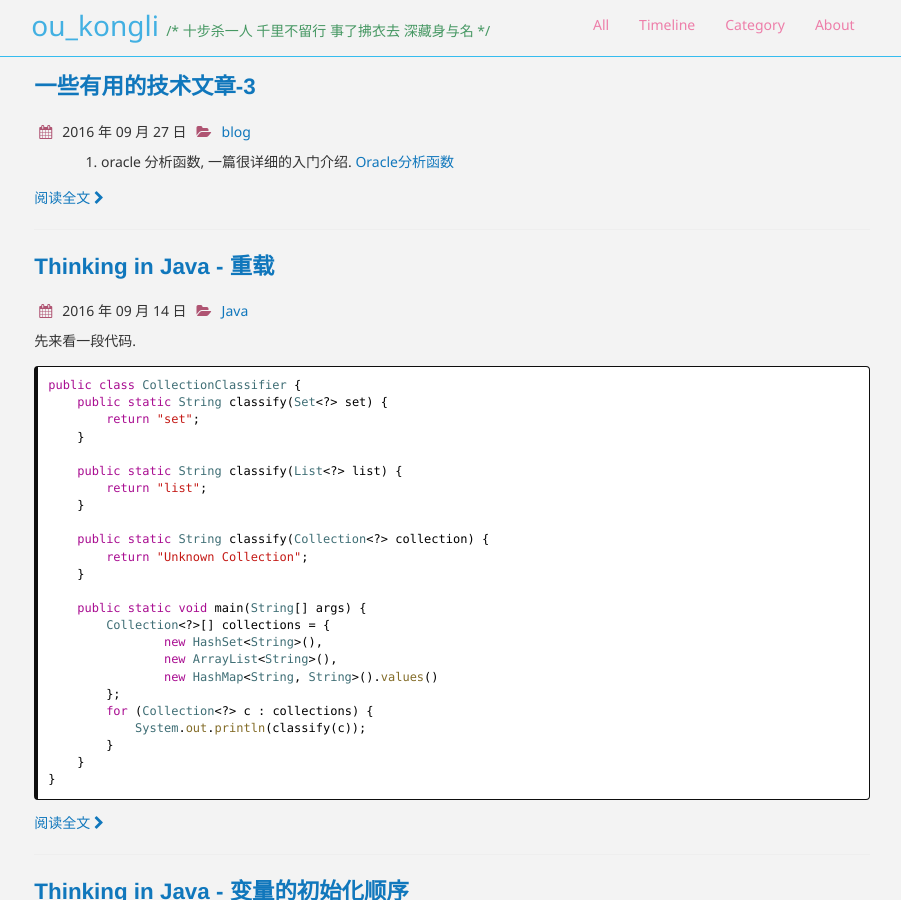
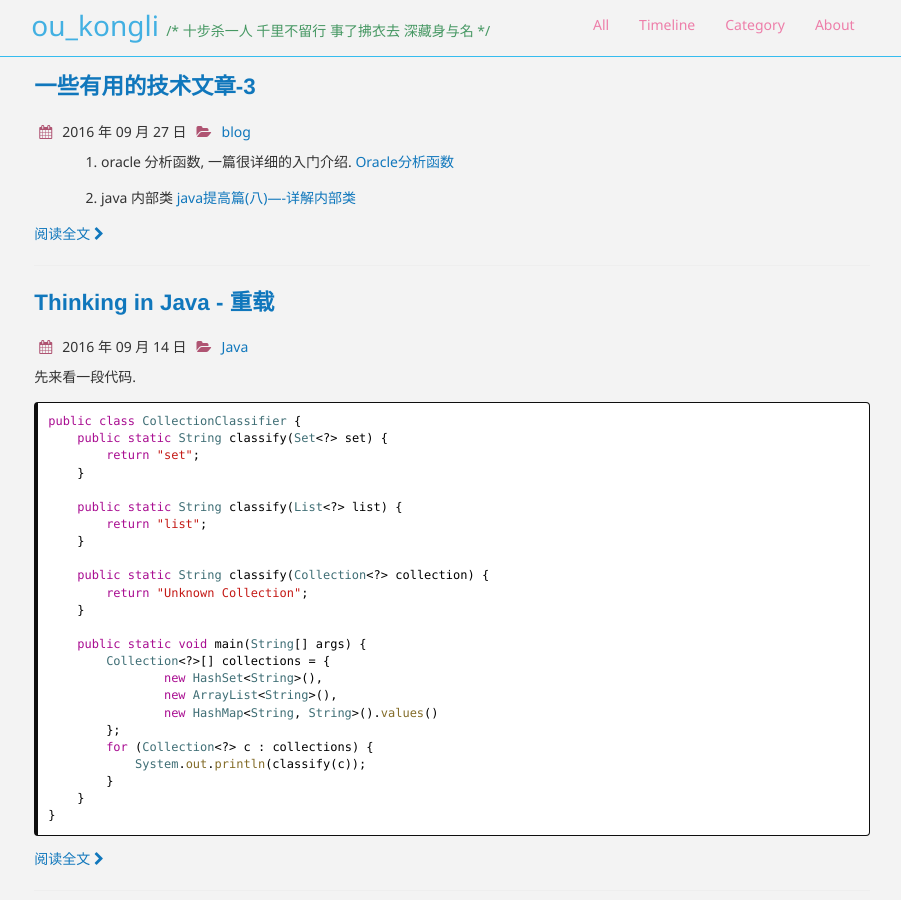
Before and after one commit to ouyangkongli/ouyangkongli.github.io, a Jekyll site: the page built from index.html, in a window 1280 px wide and 900 px high. Shown: the whole window, without its empty margins (194-1095 px from the left). Built offline with Jekyll 4.4.1, drawn with Linux system fonts in a browser that asks for light colours; nearby versions of some CDN libraries; the list of posts is cut into pages by our own code.

Commit message:
inner class blog

```diff
--- a/_posts/2016-09-27-other-blogs－3.md
+++ b/_posts/2016-09-27-other-blogs－3.md
@@ -9,3 +9,5 @@ categories: blog
 
 
 1. oracle 分析函数, 一篇很详细的入门介绍. [Oracle分析函数](http://www.cnblogs.com/morvenhuang/archive/2010/09/08/1821351.html)
+
+2. java 内部类 [java提高篇(八)----详解内部类](https://www.cnblogs.com/chenssy/p/3388487.html)
```
